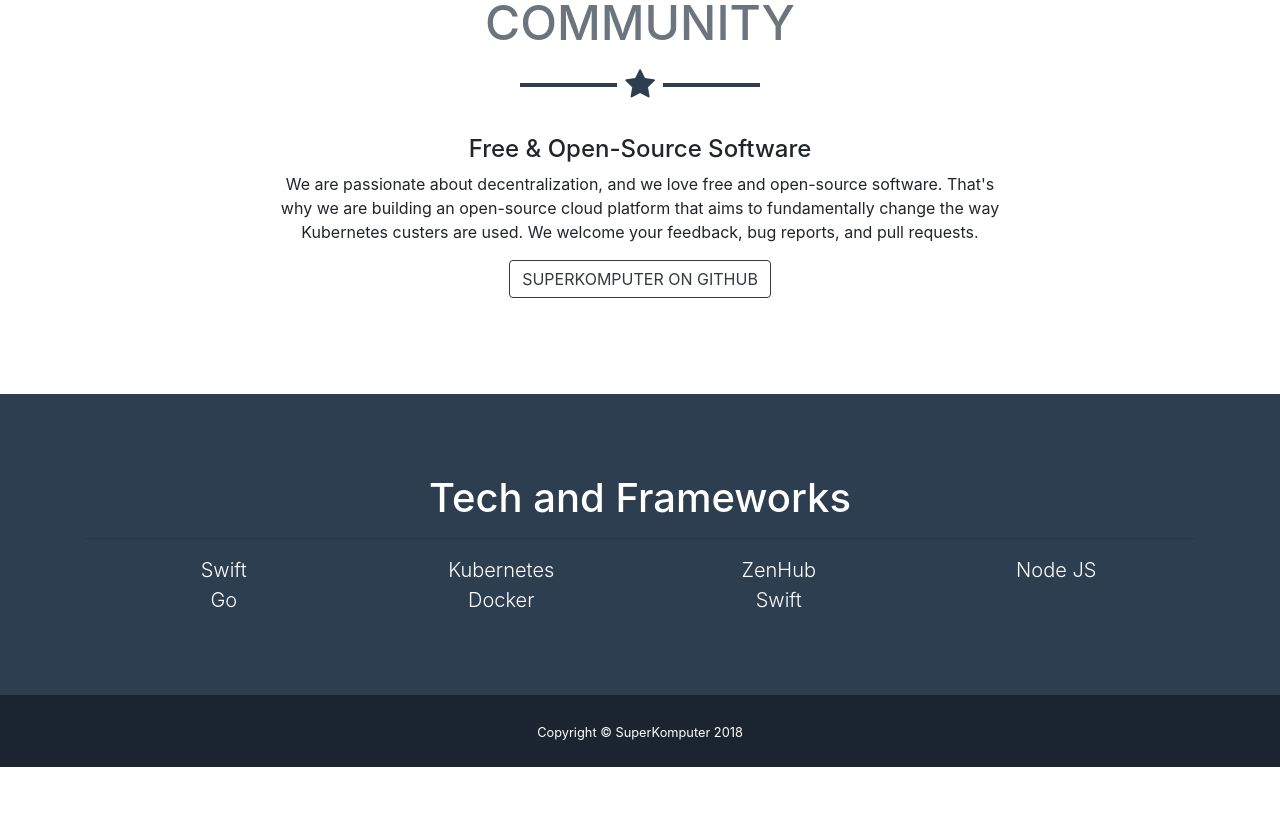
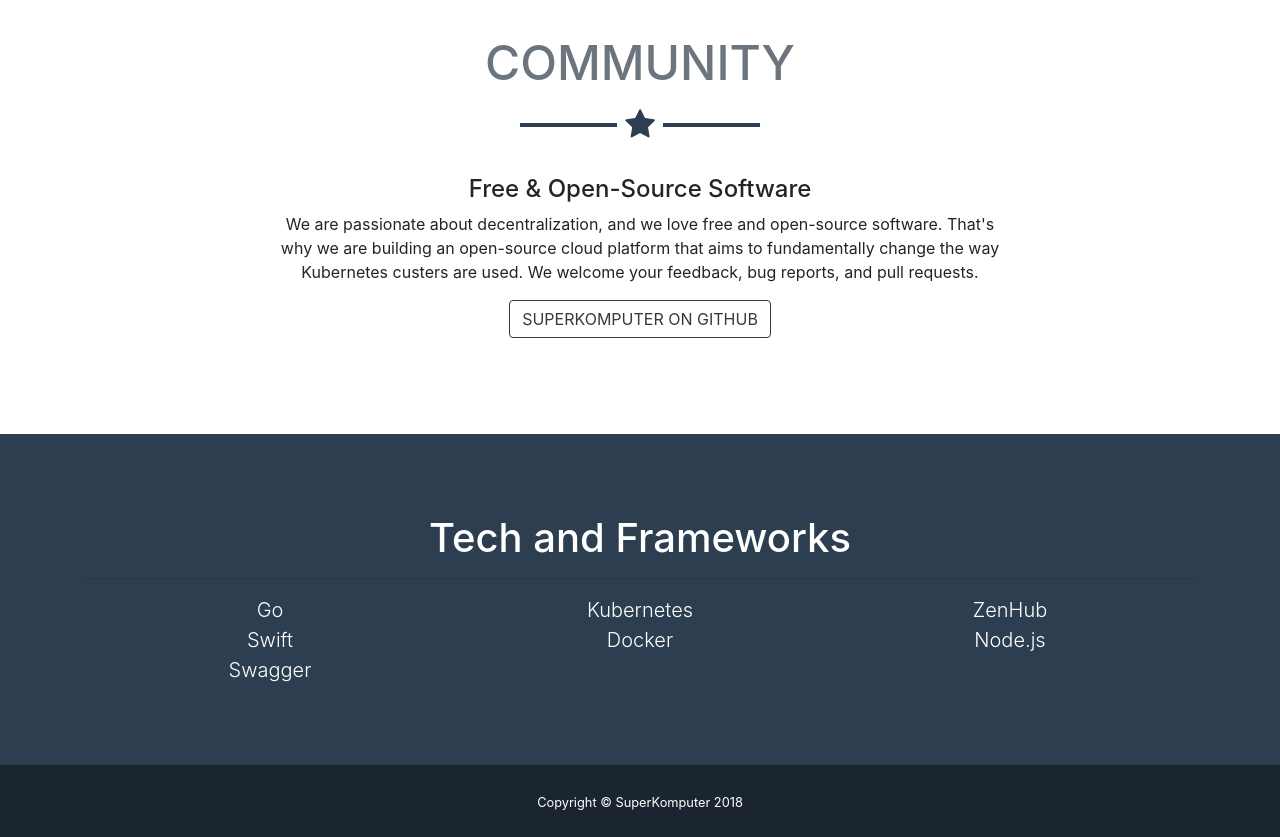
Before and after one commit to SuperKomputer/superkomputer.io, a website with bundled scripts: page superKomputer/index.html in a window 1280 px wide. Shown: the part 3008-3845 px from the top of the page. Before the commit the page ends 3775 px from the top, so only its background shows below. Built offline with nearby package versions, Linux system fonts and the light colour scheme.

Commit message:
Updated font and correction in the page footer

```diff
--- a/superKomputer/css/freelancer.css
+++ b/superKomputer/css/freelancer.css
@@ -1,5 +1,5 @@
 body {
-  font-family: 'Lato';
+  font-family: 'Nexa Light';
 }
 
 h1,
@@ -9,7 +9,7 @@
 h5,
 h6 {
   font-weight: 700;
-  font-family: 'Montserrat';
+  font-family: 'Nexa Bold';
 }
 
 hr.star-light,
--- a/superKomputer/index.html
+++ b/superKomputer/index.html
@@ -114,7 +114,7 @@
     <h3 class="text-center text-uppercase text-white">Consumer Flow</h3>
     <hr>
     <img class="img-fluid" src="img/howto/superkomputer_consumer_flow.png" alt="">
-    <hr>
+    <hr> </br>
     <div class="text-center mt-4">
       <a class="btn btn-xl btn-outline-light" href="#">
         <i class="fa fa-download mr-2"></i>
@@ -156,20 +156,18 @@
      </div>
   <div class="container">
     <div class="row">
-      <div class="col-md-3 mb-5 mb-lg-0">
+      <div class="col-md-4 mb-5 mb-lg-0">
+        <p class="lead mb-0">Go</p>
         <p class="lead mb-0">Swift</p>
-        <p class="lead mb-0">Go</p>
+        <p class="lead mb-0">Swagger</p>
       </div>
-      <div class="col-md-3 mb-5 mb-lg-0">
+      <div class="col-md-4 mb-5 mb-lg-0">
         <p class="lead mb-0">Kubernetes</p>
         <p class="lead mb-0">Docker</p>
       </div>
-      <div class="col-md-3">
+      <div class="col-md-4">
         <p class="lead mb-0">ZenHub</p>
-        <p class="lead mb-0">Swift</p>
-      </div>
-      <div class="col-md-3 mb-5 mb-lg-0">
-          <p class="lead mb-0">Node JS</p>
+        <p class="lead mb-0">Node.js</p>
       </div>
     </div>
   </div>
```
Also changed, not shown: superKomputer/css/font/Nexa Bold.otf (added), superKomputer/css/font/Nexa Light.otf (added).
